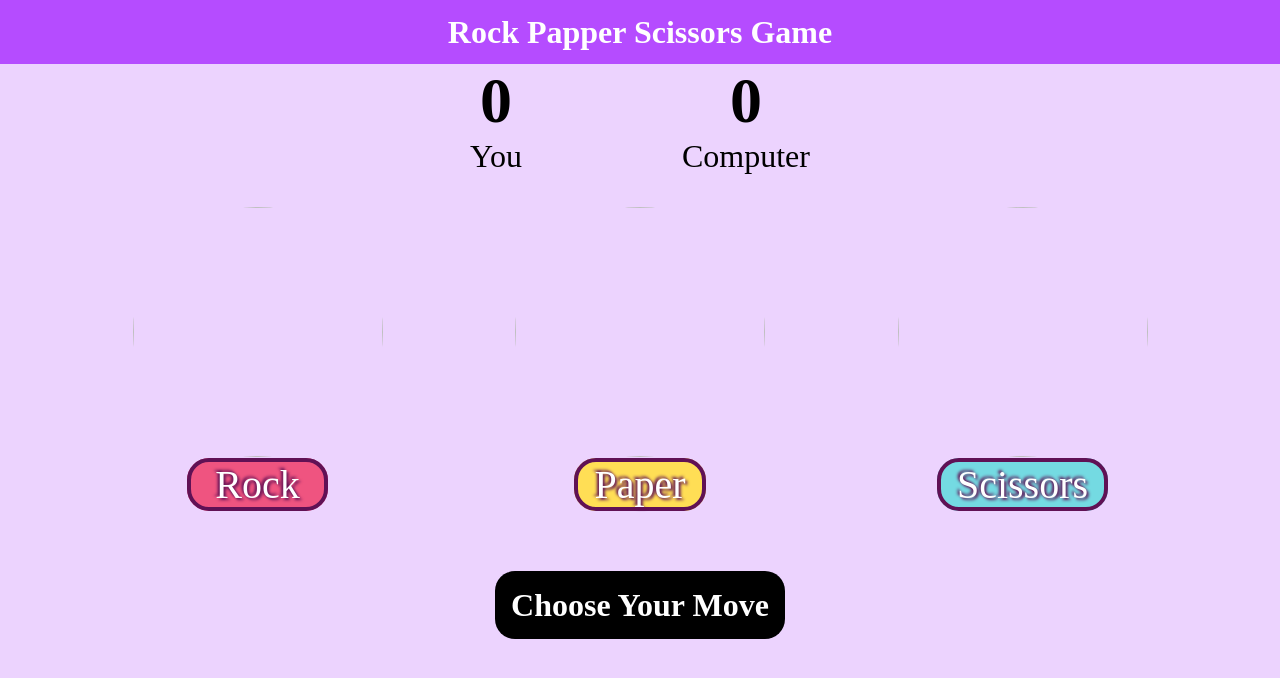
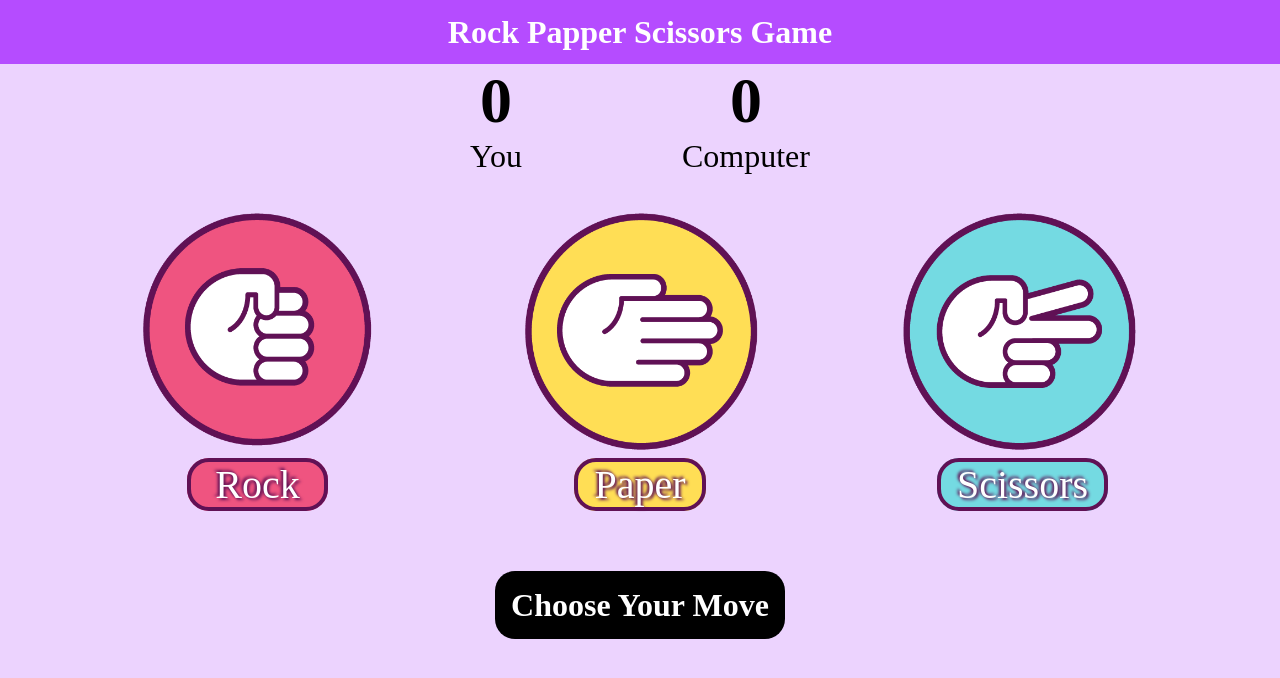
Before and after one commit to Krishna-Modi03/Rock_Papper_Scissors-Game, a plain HTML site: page index.html in a window 1280 px wide. Drawn offline with Linux system fonts and the light colour scheme.

Commit message:
Update index.html

```diff
--- a/index.html
+++ b/index.html
@@ -24,15 +24,15 @@
 
     <div class="choices">
         <div class="choice" id="rock">
-            <img src="Images/rock.png" alt="">
+            <img src="rock.png" alt="">
             <p class="signs rock-sign">Rock</p>
         </div>
         <div class="choice" id="paper">
-            <img src="Images/paper.png" alt="">
+            <img src="paper.png" alt="">
             <p class="signs paper-sign">Paper</p>
         </div>
         <div class="choice" id="scissors">
-            <img src="Images/scissors.png" alt="">
+            <img src="scissors.png" alt="">
             <p class="signs scissors-sign">Scissors</p>
         </div>
     </div>
```
